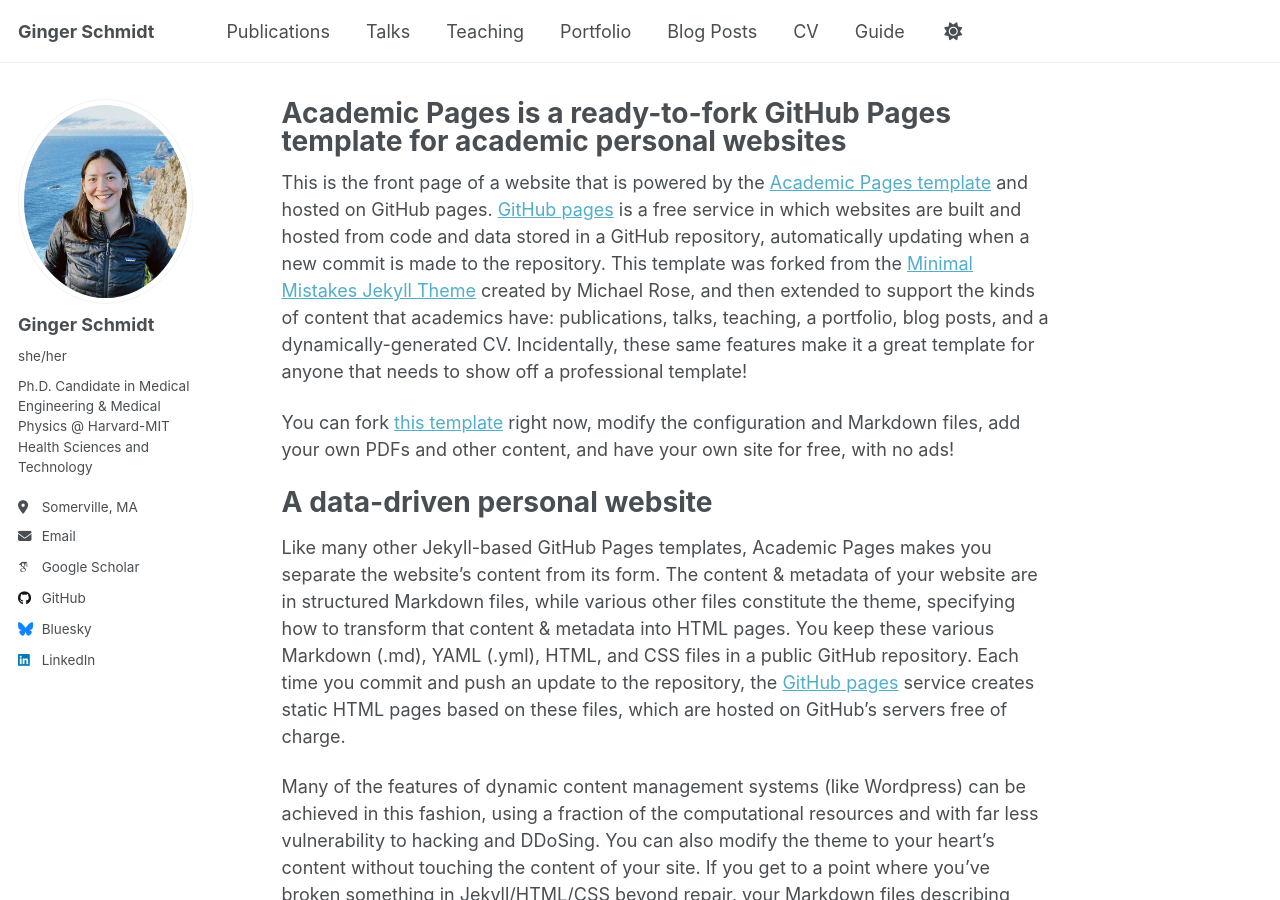
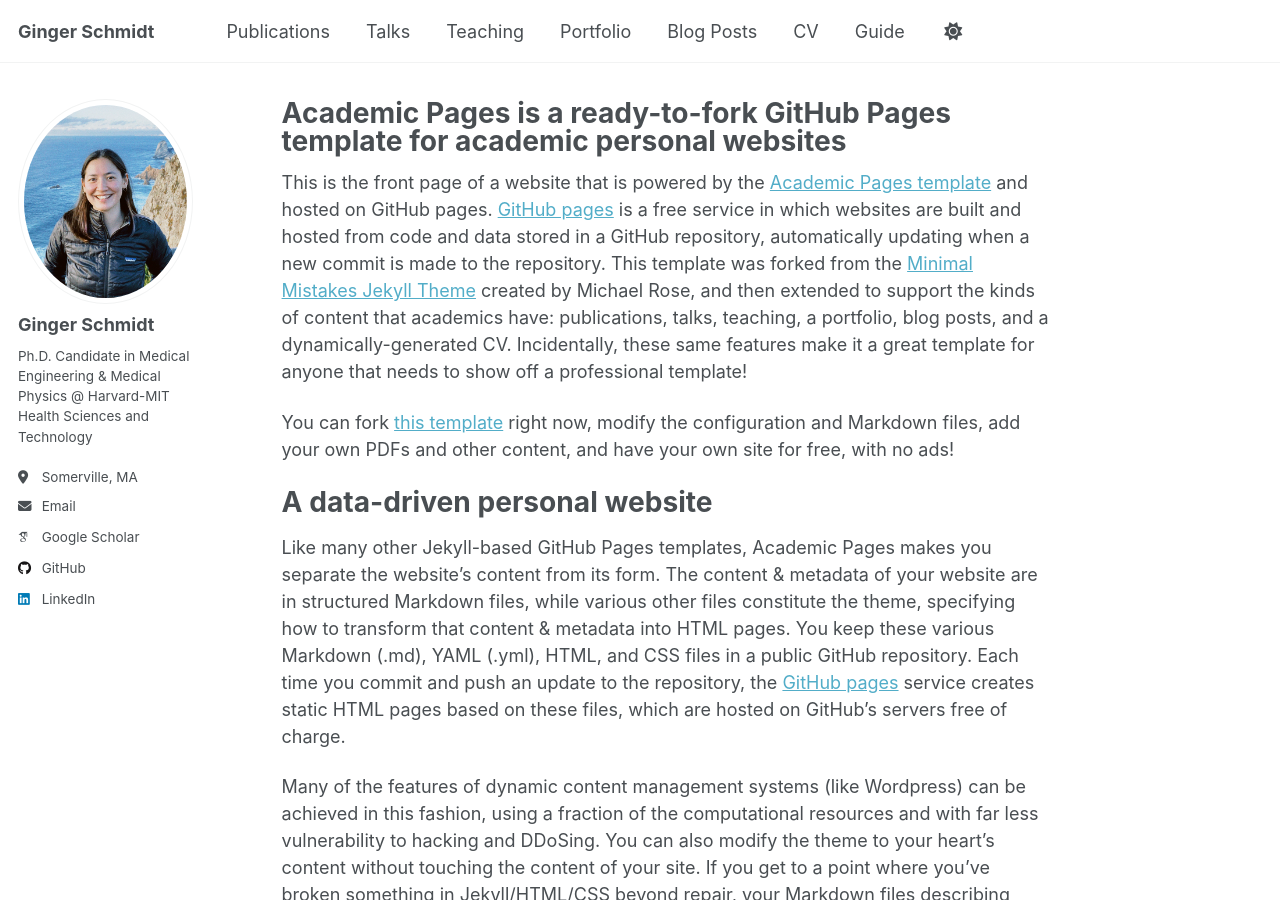
Before and after one commit to gingerschmidt/gingerschmidt.github.io, a Jekyll site: the page built from _pages/about.md, in a window 1280 px wide and 900 px high. Built offline with Jekyll 4.4.1, drawn with Linux system fonts in a browser that asks for light colours; some web fonts are replaced; a script that is not in the unit is left out.

Commit message:
Update _config.yml

```diff
--- a/_config.yml
+++ b/_config.yml
@@ -23,9 +23,9 @@ repository               : "academicpages/academicpages.github.io"
 #               Additional customization can be done by editing /_includes/author-profile.html
 author:
   # Biographic information
-  avatar           : "profile.png"
+  avatar           : "profile_ginger.png"
   name             : "Ginger Schmidt"
-  pronouns         : "she/her"
+  pronouns         : # "she/her"
   bio              : "Ph.D. Candidate in Medical Engineering & Medical Physics @ Harvard-MIT Health Sciences and Technology"
   location         : "Somerville, MA"
   employer         : #
@@ -54,7 +54,7 @@ author:
 
   # Social media
   artstation       : # Username
-  bluesky          : $ "bsky.app" # Replace this with you Bluesky username
+  bluesky          : # "bsky.app" # Replace this with you Bluesky username
   facebook         : # Username
   flickr           : # Username
   foursquare       : # Username
```
